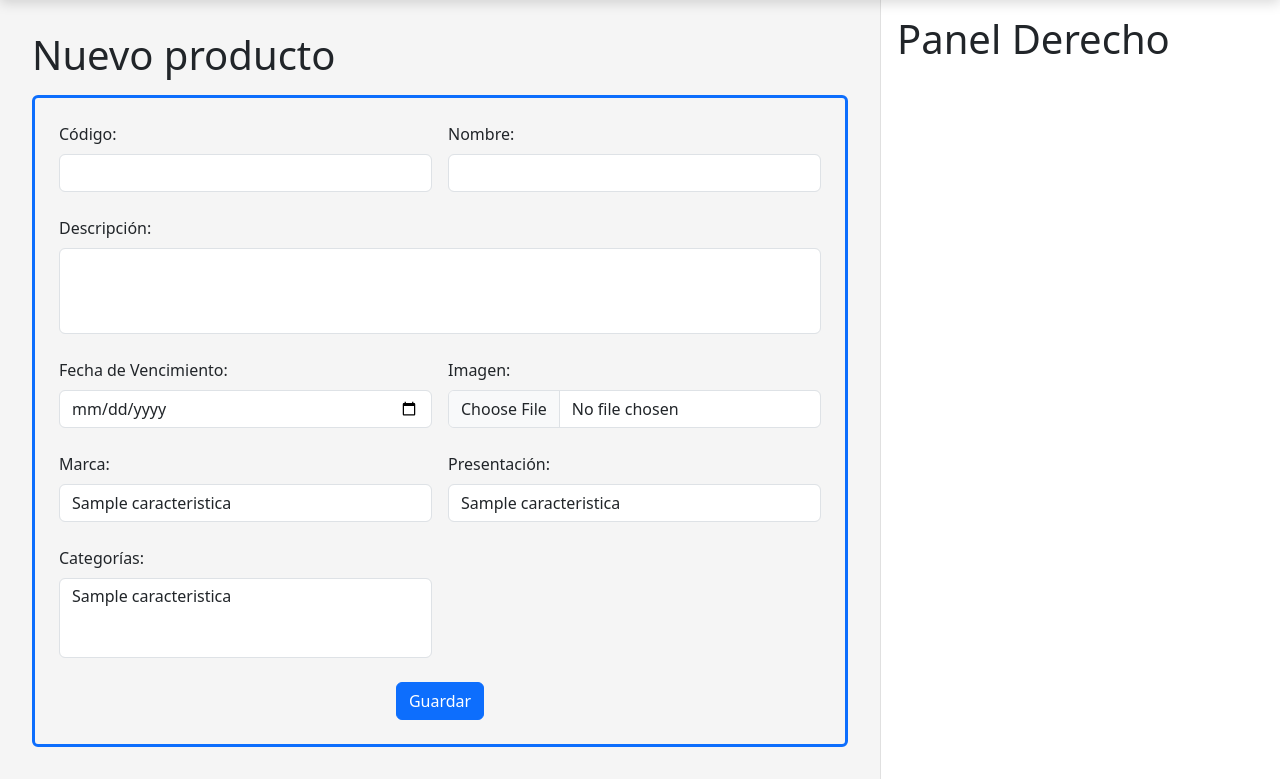
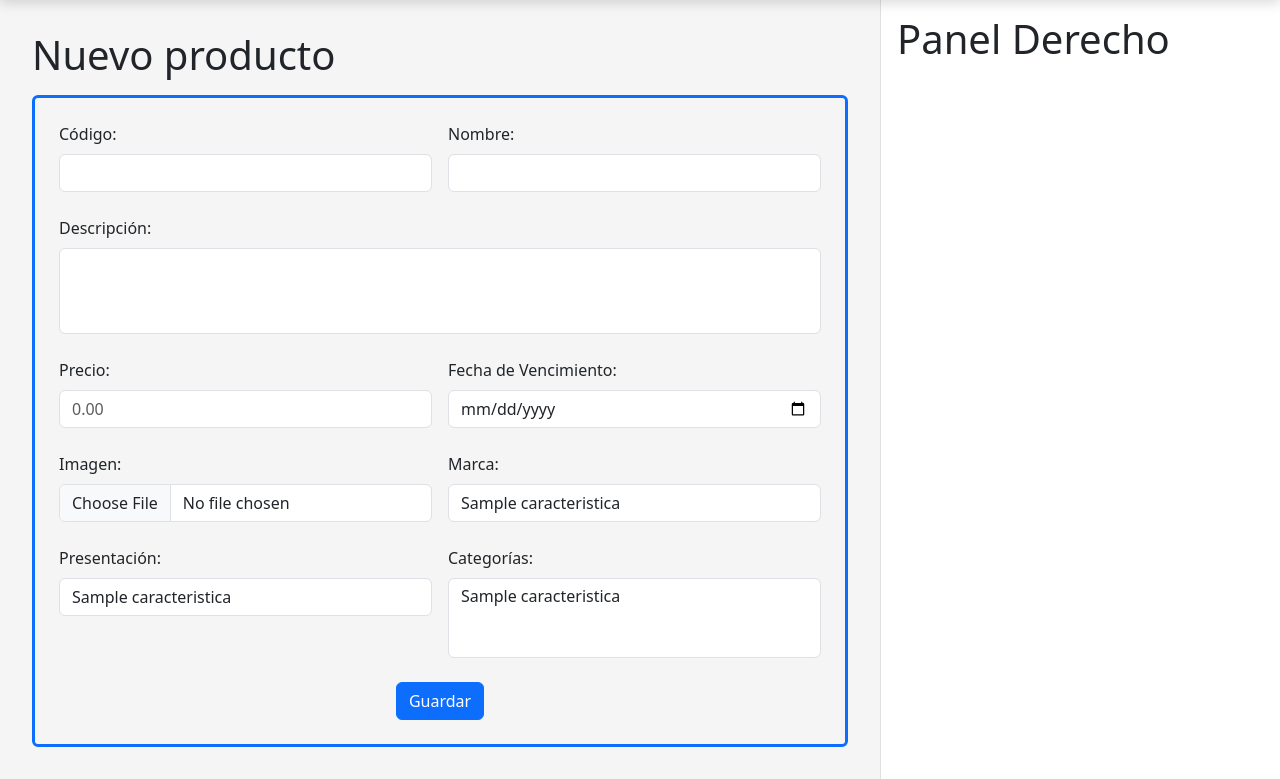
Before and after one commit to josephmercury10/mundowaffles_produccion, a Flask app: page /productos/add in a window 1280 px wide. Shown: the part 80-859 px from the top of the page. Run offline with Flask 3, Linux system fonts and the light colour scheme; tables that the repository leaves empty hold one stand-in row (values such as "Sample post"); parts of the project's set-up code (start-up, migrations or seed data) failed here and were passed over; some libraries are stand-ins or nearby versions.

Commit message:
se arregló un problema con el campo categorias en el update de productos y se agrego el precio sea rreglo un error con el estilo que hacia que no se cargaran en el update de los mantenedores

```diff
--- a/forms.py
+++ b/forms.py
@@ -1,6 +1,6 @@
 from flask_wtf import FlaskForm
-from wtforms import StringField, TextAreaField, SelectField, SubmitField, DateField, FileField, SelectMultipleField
-from wtforms.validators import DataRequired, Optional, length, ValidationError
+from wtforms import StringField, TextAreaField, SelectField, SubmitField, DateField, FileField, SelectMultipleField, DecimalField
+from wtforms.validators import DataRequired, Optional, length, ValidationError, NumberRange
 from flask_wtf.file import FileAllowed
 from src.models.repartidores_model import Repartidor
 import re
@@ -46,6 +46,7 @@ class ProductoForm(FlaskForm):
     codigo = StringField('Código:', validators=[DataRequired(), length(min=1, max=50)])
     nombre = StringField('Nombre:', validators=[DataRequired(message="El nombre es obligatorio."), length(min=1, max=80)])
     descripcion = TextAreaField('Descripción:', validators=[Optional(strip_whitespace=True), length(max=255)])
+    precio = DecimalField('Precio:', validators=[DataRequired(message="El precio es obligatorio."), NumberRange(min=0.01, message="El precio debe ser mayor a 0")])
     fechaVencimiento = DateField('Fecha de Vencimiento:', format='%Y-%m-%d', validators=[Optional()])
     imagen = FileField('Imagen:', validators=[Optional(), FileAllowed(['jpg', 'png'], 'Solo se permiten imágenes JPG y PNG.')])
     marcas = SelectField('Marca:', choices=[], validators=[DataRequired()])
--- a/routes/productos.py
+++ b/routes/productos.py
@@ -53,6 +53,7 @@ def create_producto():
                         codigo=form.codigo.data,
                         nombre=form.nombre.data,
                         descripcion=form.descripcion.data,
+                        precio=form.precio.data,
                         fecha_vencimiento=form.fechaVencimiento.data,
                         img_path=form.imagen.data.filename if form.imagen.data else None,
                         marca_id=form.marcas.data,
@@ -72,7 +73,6 @@ def create_producto():
                     db.session.commit()
                     flash('Producto creado exitosamente', 'success')
                     return redirect(url_for('productos.get_productos'))
-
                 except Exception as e:
                     db.session.rollback()
                     print(f"Error: {str(e)}")
@@ -123,13 +123,17 @@ def update_producto(id):
             producto.codigo = form.codigo.data
             producto.nombre = form.nombre.data
             producto.descripcion = form.descripcion.data
+            producto.precio = form.precio.data
             producto.fecha_vencimiento = form.fechaVencimiento.data
             producto.img_path = form.imagen.data.filename if form.imagen.data else None
             producto.marca_id = form.marcas.data
             producto.presentacione_id = form.presentaciones.data
 
             # Actualizar las categorías
-            producto.categorias.clear()
+            # Eliminar las categorías existentes
+            CategoriaProducto.query.filter_by(producto_id=producto.id).delete()
+
+            # Agregar las nuevas categorías
             for categoria_id in form.categorias.data:
                 categoria_producto = CategoriaProducto(
                     producto_id=producto.id,
--- a/templates/base.html
+++ b/templates/base.html
@@ -3,7 +3,7 @@
   <head>
     <meta charset="UTF-8" />
     <meta name="viewport" content="width=device-width, initial-scale=1.0" />
-    <link rel="stylesheet" href="../static/css/base.css" />
+    <link rel="stylesheet" href="{{ url_for('static', filename='css/base.css') }}" />
     <link
       href="https://cdn.jsdelivr.net/npm/bootstrap@5.3.7/dist/css/bootstrap.min.css"
       rel="stylesheet"
--- a/templates/pos/mesas.html
+++ b/templates/pos/mesas.html
@@ -3,7 +3,7 @@
 <head>
     <meta charset="UTF-8">
     <meta name="viewport" content="width=device-width, initial-scale=1.0">
-    <link rel="stylesheet" href="../static/css/mesas.css">
+    <link rel="stylesheet" href="{{ url_for('static', filename='css/mesas.css') }}">
     <title>FUDO - Mesas</title>
 
 </head>
--- a/templates/productos/create.html
+++ b/templates/productos/create.html
@@ -32,6 +32,14 @@
                         <div class="col-12 mb-2">
                             {{ form.descripcion.label(class="form-label") }}
                             {{ form.descripcion(class="form-control", rows="3", style="resize: none;") }}
+                        </div>
+                        <!-----------------------Precio-------------------------------------------->
+                        <div class="col-md-6 mb-2">
+                            {{ form.precio.label(class="form-label") }}
+                            {{ form.precio(class="form-control", placeholder="0.00") }}
+                            {% for error in form.precio.errors %}
+                            <span style="color: red;">{{ error }}</span>
+                            {% endfor %}
                         </div>
                         <!-----------------------Fecha de vencimiento-------------------------------------------->
                         <div class="col-md-6 mb-2">
--- a/templates/productos/productos.html
+++ b/templates/productos/productos.html
@@ -27,10 +27,12 @@
                     <tr>
                         <th>Codigo</th>
                         <th>Nombre</th>
+                        <th>Precio</th>
                         <th>Descripción</th>
                         <th>Marca</th>
                         <th>Presentación</th>
                         <th>Categorías</th>
+                        <th>Estado</th>
                         <th>Acciones</th>
                     </tr>
                 </thead>
@@ -39,6 +41,8 @@
                     <tr>
                         <td>{{ producto.codigo }}</td>
                         <td>{{ producto.nombre }}</td>
+                        <td>${{ producto.precio|format_price }}</td>
+                        <td>{{ producto.descripcion }}</td>
                         <td>{{ producto.marca.caracteristica.nombre }}</td>
                         <td>{{ producto.presentacion.caracteristica.nombre }}</td>
                         <td>
```
Also changed, not shown: templates/productos/update.html (+8 -0 lines).
